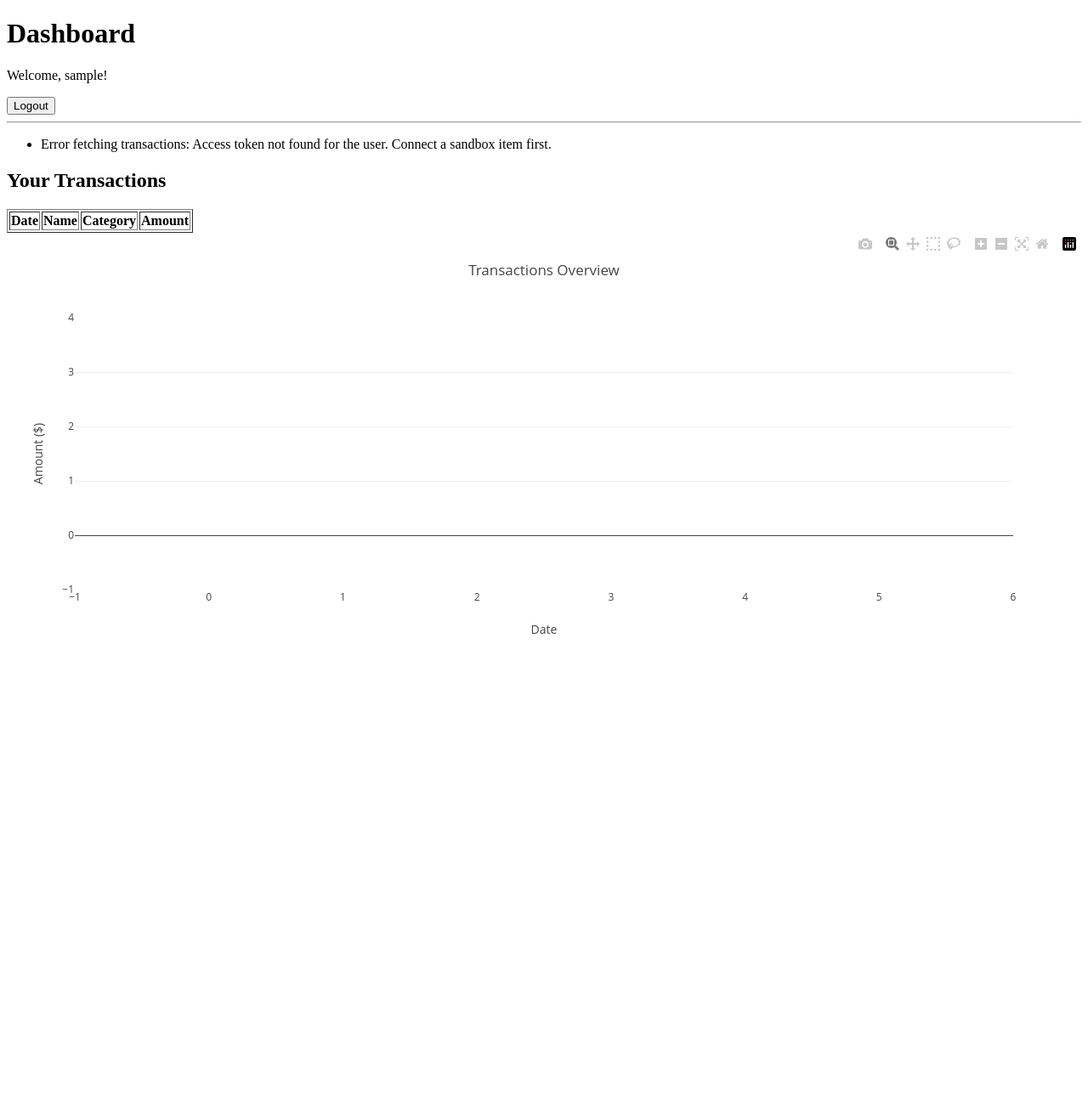
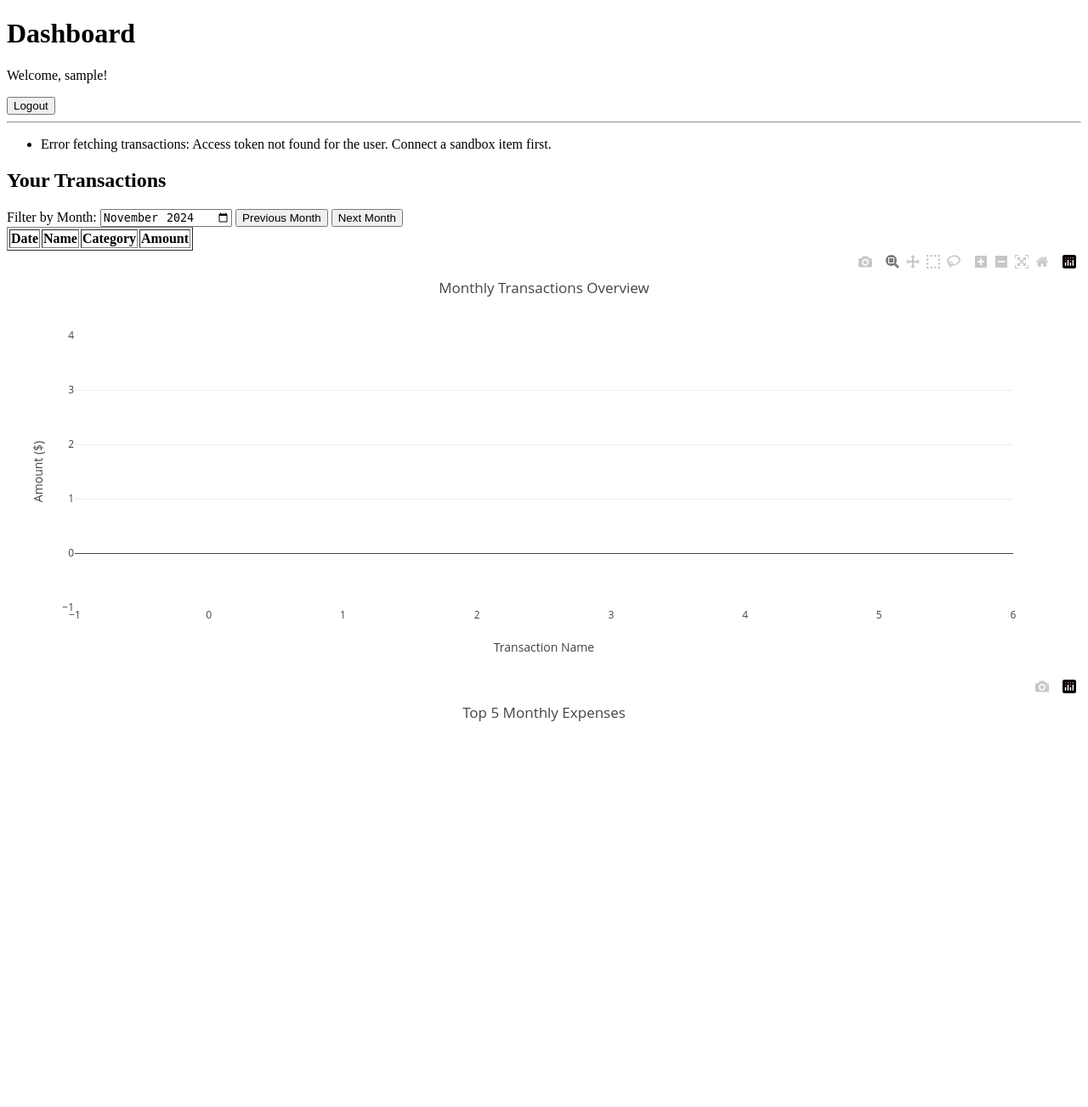
Before and after one commit to NuralySol/project, a Django app: page /dashboard/ in a window 1280 px wide. Shown: the whole page at 85% size. Before the commit the page ends 746 px from the top, so only its background shows below. Run offline with Django 5.2, Linux system fonts and the light colour scheme; the visitor is signed in with stand-in values (Sample User, id 1); lists and menus that the app fills with data are empty; some libraries are stand-ins or nearby versions.

Commit message:
Update README and enhance dashboard with Plaid API integration and interactive features

```diff
--- a/app_finance/templates/finance/dashboard.html
+++ b/app_finance/templates/finance/dashboard.html
@@ -25,6 +25,11 @@
 
     {% if transactions_json %}
     <h2>Your Transactions</h2>
+    <label for="monthSelector">Filter by Month:</label>
+    <input type="month" id="monthSelector" />
+    <button id="previousMonthBtn">Previous Month</button>
+    <button id="nextMonthBtn">Next Month</button>
+
     <table border="1">
         <thead>
             <tr>
@@ -39,16 +44,21 @@
         </tbody>
     </table>
 
-    <!-- Plotly chart -->
+    <!-- Plotly bar chart -->
     <div id="transactionChart" style="width:100%;height:500px;"></div>
+    <!-- Plotly pie chart -->
+    <div id="expensePieChart" style="width:100%;height:500px;"></div>
 
     <script>
         // Parse transactions JSON
         const transactionData = JSON.parse('{{ transactions_json|escapejs }}');
 
-        // Populate the transaction table
+        // Helper function to populate the transaction table
+        function populateTransactionTable(filteredData) {
             const transactionTable = document.getElementById('transactionTable');
-        transactionData.forEach(transaction => {
+            transactionTable.innerHTML = ''; // Clear existing rows
+
+            filteredData.forEach(transaction => {
                 const row = document.createElement('tr');
                 row.innerHTML = `
                     <td>${transaction.date}</td>
@@ -58,15 +68,28 @@
                 `;
                 transactionTable.appendChild(row);
             });
+        }
 
-        // Prepare data for Plotly
-        const dates = transactionData.map(item => item.date);
-        const amounts = transactionData.map(item => item.amount);
+        // Helper function to filter transactions by month
+        function filterTransactionsByMonth(month) {
+            return transactionData.filter(transaction => {
+                const transactionDate = new Date(transaction.date);
+                const [year, monthNumber] = month.split('-');
+                return (
+                    transactionDate.getFullYear() === parseInt(year, 10) &&
+                    transactionDate.getMonth() + 1 === parseInt(monthNumber, 10)
+                );
+            });
+        }
 
-        // Plotly configuration
+        // Helper function to render the Plotly bar chart
+        function renderBarChart(filteredData) {
+            const names = filteredData.map(item => item.name);
+            const amounts = filteredData.map(item => item.amount);
+
             const data = [
                 {
-                x: dates,
+                    x: names,
                     y: amounts,
                     type: 'bar',
                     marker: {
@@ -80,15 +103,97 @@
             ];
 
             const layout = {
-            title: 'Transactions Overview',
-            xaxis: { title: 'Date' },
+                title: 'Monthly Transactions Overview',
+                xaxis: { title: 'Transaction Name' },
                 yaxis: { title: 'Amount ($)' },
             };
 
-        // Render Plotly chart after DOM is fully loaded
-        document.addEventListener('DOMContentLoaded', () => {
             Plotly.newPlot('transactionChart', data, layout);
+        }
+
+        // Helper function to render the Plotly pie chart
+        function renderPieChart(filteredData) {
+            // Sort and get top 5 expenses
+            const topExpenses = [...filteredData]
+                .sort((a, b) => b.amount - a.amount)
+                .slice(0, 5);
+
+            const labels = topExpenses.map(item => item.name);
+            const values = topExpenses.map(item => item.amount);
+
+            const data = [
+                {
+                    labels: labels,
+                    values: values,
+                    type: 'pie',
+                    textinfo: 'label+percent',
+                    insidetextorientation: 'radial',
+                }
+            ];
+
+            const layout = {
+                title: 'Top 5 Monthly Expenses',
+            };
+
+            Plotly.newPlot('expensePieChart', data, layout);
+        }
+
+        // Helper function to adjust month dynamically
+        function adjustMonth(currentMonth, increment) {
+            const [year, month] = currentMonth.split('-').map(Number);
+            let newYear = year;
+            let newMonth = month + increment;
+
+            if (newMonth > 12) {
+                newYear += 1;
+                newMonth = 1;
+            } else if (newMonth < 1) {
+                newYear -= 1;
+                newMonth = 12;
+            }
+
+            return `${newYear}-${String(newMonth).padStart(2, '0')}`;
+        }
+
+        // Update the UI for a selected month
+        function updateUIForMonth(month) {
+            const filteredData = filterTransactionsByMonth(month);
+            populateTransactionTable(filteredData);
+            renderBarChart(filteredData);
+            renderPieChart(filteredData);
+        }
+
+        // Initial population of the table and charts
+        const monthSelector = document.getElementById('monthSelector');
+        const previousMonthBtn = document.getElementById('previousMonthBtn');
+        const nextMonthBtn = document.getElementById('nextMonthBtn');
+
+        monthSelector.addEventListener('change', () => {
+            const selectedMonth = monthSelector.value;
+            if (selectedMonth) {
+                updateUIForMonth(selectedMonth);
+            }
         });
+
+        previousMonthBtn.addEventListener('click', () => {
+            const currentMonth = monthSelector.value;
+            const previousMonth = adjustMonth(currentMonth, -1);
+            monthSelector.value = previousMonth;
+            updateUIForMonth(previousMonth);
+        });
+
+        nextMonthBtn.addEventListener('click', () => {
+            const currentMonth = monthSelector.value;
+            const nextMonth = adjustMonth(currentMonth, 1);
+            monthSelector.value = nextMonth;
+            updateUIForMonth(nextMonth);
+        });
+
+        // Set default to current month
+        const currentDate = new Date();
+        const defaultMonth = `${currentDate.getFullYear()}-${String(currentDate.getMonth() + 1).padStart(2, '0')}`;
+        monthSelector.value = defaultMonth;
+        updateUIForMonth(defaultMonth);
     </script>
     {% else %}
     <p>No transactions found. Connect to a sandbox item to get started.</p>
```
Also changed, not shown: README.md, my_project_ERD.png (renamed from my_project.png). Lines whose indentation alone changed are shown as unchanged.
